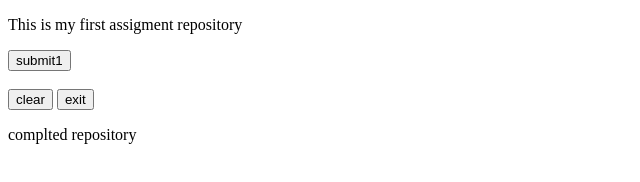
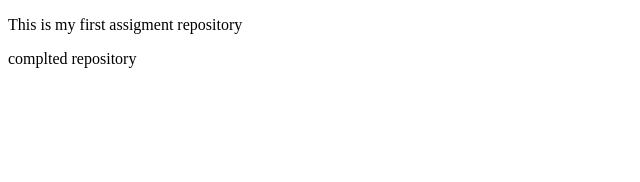
Before and after one commit to Viswanathsaiteja/saiteja-git-and-github-assigment, a plain HTML site: page about.html in a window 1280 px wide. Shown: the whole page, without its empty margins (0-640 px from the left). Drawn offline with Linux system fonts and the light colour scheme.

Commit message:
removed button

```diff
--- a/about.html
+++ b/about.html
@@ -7,9 +7,7 @@
 </head>
 <body>
     <p>This is my first assigment repository</p>
-    <button>submit1</button><br></br>
-    <button>clear</button>
-    <button>exit</button>
+
     <p>complted repository</p>
 </body>
 </html>
```
